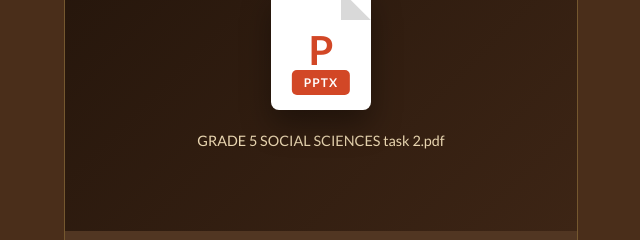
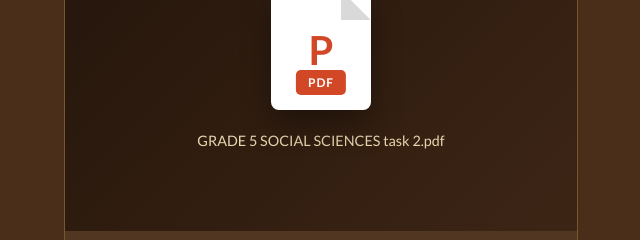
Before and after one commit to Journey4Change/ntwanano, a plain HTML site: page index.html in a window 1280 px wide. Shown: the part 445-685 px from the top of the page, 50-690 px from the left. Drawn offline with nearby package versions, Linux system fonts and the light colour scheme.

Commit message:
Change file extension from PPTX to PDF

```diff
--- a/index.html
+++ b/index.html
@@ -305,7 +305,7 @@
                 <div class="file-icon">
                     <span>P</span>
                     <div class="file-extension">
-                        PPTX
+                        PDF
                     </div>
                 </div>
                 <div class="file-name">
```
